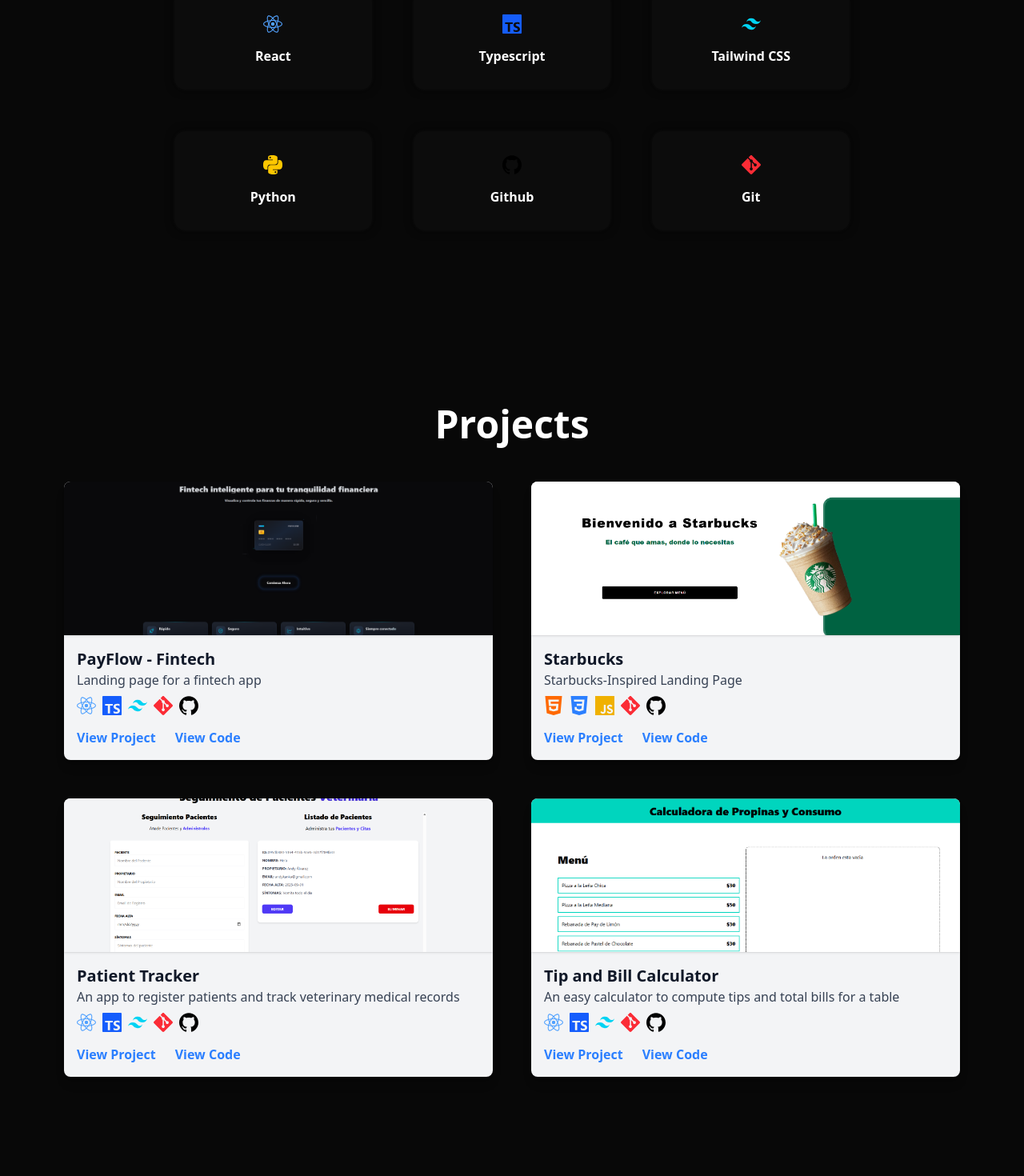
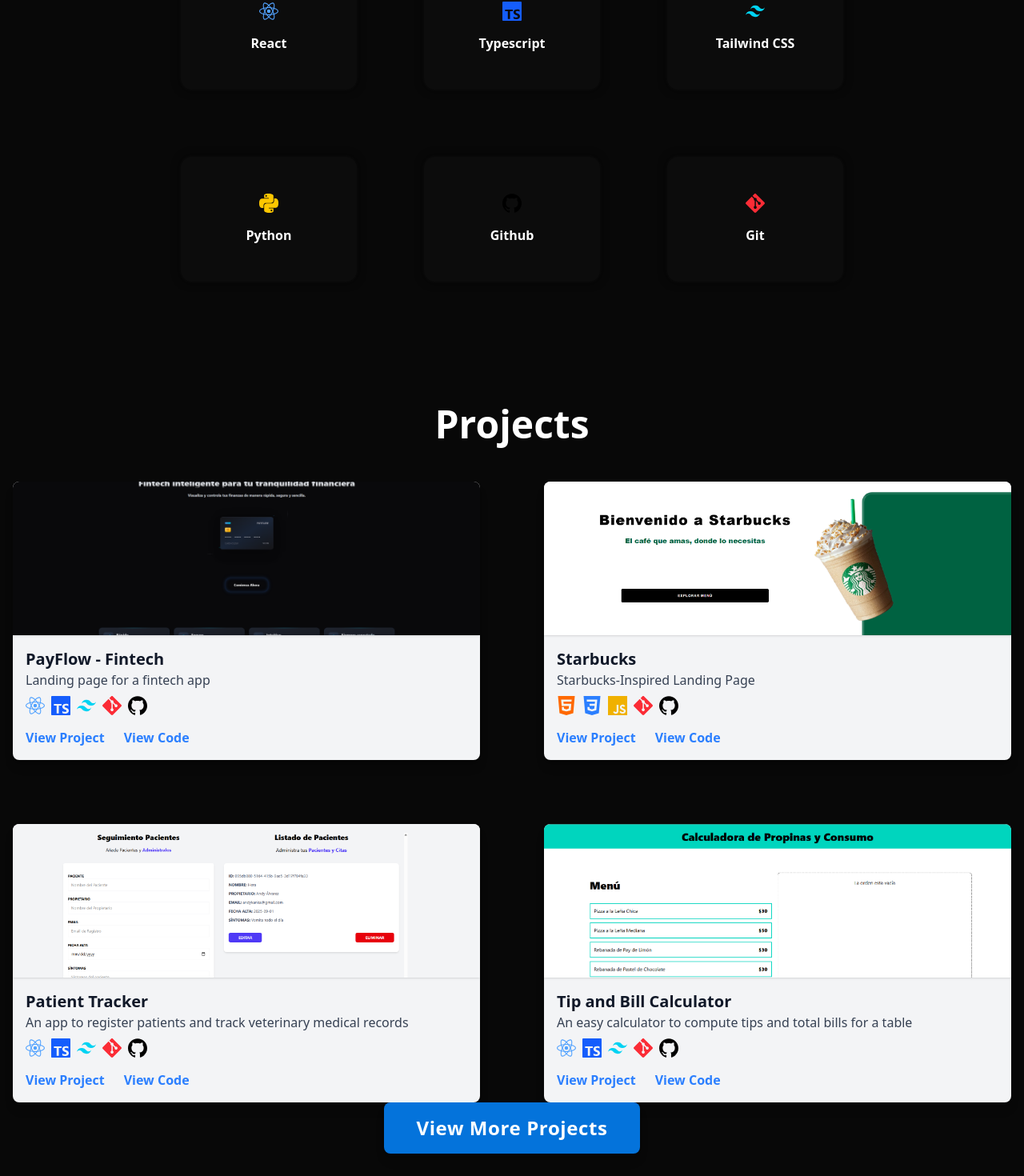
Before and after one commit to AndyAlvarezC/portfolio, a React (Vite) app: page / in a window 1280 px wide. Shown: the part 1222-2692 px from the top of the page at 80% size. Built offline with nearby package versions, Linux system fonts and the light colour scheme; no server answers.

Commit message:
refactor: improve SkillCard responsiveness and code structure

```diff
--- a/src/App.tsx
+++ b/src/App.tsx
@@ -1,10 +1,10 @@
-import Header from "./components/Header"
+import Header from "./layouts/Header"
 import Home from './sections/Home';
 import Skills from './sections/Skills';
 import Projects from './sections/Projects';
 import About from './sections/About';
 import Contact from './sections/Contact';
-import Footer from './components/Footer';
+import Footer from './layouts/Footer';
 
 function App() {
   return (
--- a/src/components/SkillCard.tsx
+++ b/src/components/SkillCard.tsx
@@ -9,22 +9,34 @@ type SkillsCardsProps = {
 
 const SkillCard: FC<SkillsCardsProps> = ({ title, icon: Icon, color }) => {
     return (
-        <div className="md:flex-1/4 bg-[var(--second-bg-color)] text-white p-6 rounded-2xl shadow-[0px_0px_10px_rgba(0,0,0,0.5)] transition-all ease-in-out duration-300 flex flex-col items-center w-32 md:w-40 md:h-32 justify-center
-        hover:shadow-[0px_0px_20px_rgba(37,99,235,1)] hover:scale-105 border-2 border-[var(--main-bg-color)] cursor-pointer">
-            <Icon className={`w-6 h-6 mb-4 ${color}`} />
-            <h3 className="text-xm font-bold">{title}</h3>
+        <div className="w-full bg-[var(--second-bg-color)] text-white p-6 rounded-2xl shadow-[0px_0px_10px_rgba(0,0,0,0.5)]
+            transition-all ease-in-out duration-300 flex flex-col items-center md:w-56 md:h-40 justify-center
+            hover:shadow-[0px_0px_20px_rgba(37,99,235,1)] hover:scale-105 border-2 border-[var(--main-bg-color)] cursor-pointer">
+            <Icon className={`w-6 h-6 ${color}`} />
+            <h3 className="text-xm font-bold pt-4">{title}</h3>
         </div>
     )
 }
 
+
 export default function Cards() {
     return (
         <div className="text-white py-12 md:p-12">
-            <div className="flex flex-wrap justify-center gap-6 md:gap-12">
-                {skillsDB.map((skill) => (
-                <SkillCard key={skill.title} title={skill.title} icon={skill.icon} color={skill.color} />
-            ))}
+            <div className="grid grid-cols-2 gap-6 md:flex md:flex-wrap md:justify-center md:gap-20">
+                {skillsDB.map((skill, i) => {
+                    const isLastOdd = i === skillsDB.length - 1 && skillsDB.length % 2 !== 0;
+                    return (
+                        <div
+                            key={skill.title}
+                            className={`${
+                                isLastOdd ? "col-span-2 flex justify-center md:col-auto md:flex-none" : ""
+                            }`}
+                        >
+                            <SkillCard title={skill.title} icon={skill.icon} color={skill.color} />
+                        </div>
+                    )
+                })}
             </div>
         </div>
-    );
+    )
 }
--- /dev/null
+++ b/src/hooks/useActiveSection.ts
@@ -0,0 +1,27 @@
+import { useState, useEffect } from "react";
+
+export const useActiveSection = () => {
+  const [activeSection, setActiveSection] = useState<string>("home");
+
+  useEffect(() => {
+    const sections = document.querySelectorAll("section");
+    const observer = new IntersectionObserver(
+      (entries) => {
+        entries.forEach((entry) => {
+          if (entry.isIntersecting) {
+            setActiveSection(entry.target.id);
+          }
+        });
+      },
+      {
+        threshold: window.innerWidth < 768 ? 0.3 : 0.6,
+        rootMargin: "-80px 0px 0px 0px",
+      }
+    );
+
+    sections.forEach((section) => observer.observe(section));
+    return () => observer.disconnect();
+  }, []);
+
+  return activeSection;
+};
--- a/src/components/Footer.tsx
+++ b/src/layouts/Footer.tsx
@@ -3,15 +3,15 @@ import { faCode } from '@fortawesome/free-solid-svg-icons';
 
 export default function Footer() {
     return (
-        <div className="footer flex items-center justify-center h-20 bg-[var(--second-bg-color)] text-white font-bold shadow text-xs md:text-lg">
+        <div className="footer flex items-center text-center justify-center h-20 bg-[var(--second-bg-color)] text-white font-bold shadow text-xs md:text-lg">
             <p>
-                <FontAwesomeIcon icon={faCode} className="text-[var(--main-color)] mr-2" />
+                <FontAwesomeIcon icon={faCode} className="text-[var(--main-color)]" />
                 Andy Álvarez
                 <span className="text-blue-600 p-1">|</span>
                 Created and designed by me
                 <span className="text-blue-600 p-1">#</span>
                 2025
-                <FontAwesomeIcon icon={faCode} className="text-[var(--main-color)] ml-2" />
+                <FontAwesomeIcon icon={faCode} className="text-[var(--main-color)]" />
                 </p>
         </div>
     )
--- a/src/sections/About.tsx
+++ b/src/sections/About.tsx
@@ -1,7 +1,7 @@
 
 export default function About() {
     return (
-        <section id="about" className="flex flex-col items-center py-26 w-full scroll-mt-20 mb-16">
+        <section id="about" className="flex flex-col min-h-screen justify-center items-center py-26 w-full scroll-mt-20 mb-16">
                         <div className="max-w-5xl w-full p-10 rounded-2xl text-center">
                             <h1 className="text-5xl font-bold mb-8">About me</h1>
                             <div className="text-xl text-left gap-8 flex flex-col items-center justify-center mt-16 mb-8">
--- a/src/sections/Contact.tsx
+++ b/src/sections/Contact.tsx
@@ -3,7 +3,7 @@ import Form from "../components/Form";
 
 export default function Contact() {
     return (
-        <section id="contact" className="flex flex-col items-center py-16 w-full scroll-mt-20 mb-16">
+        <section id="contact" className="flex flex-col items-center w-full scroll-mt-20 mb-16">
             <h1 className="text-5xl font-bold mb-16">Contact</h1>
             <SocialCard />
             <Form />
--- a/src/sections/Projects.tsx
+++ b/src/sections/Projects.tsx
@@ -3,10 +3,10 @@ import { projectsDB } from "../data/projectsDB";
 
 export default function Projects() {
     return (
-        <section id="projects" className="flex flex-col items-center py-16 w-full scroll-mt-20 mb-16"
+        <section id="projects" className="flex flex-col min-h-screen items-center justify-center py-16 w-full scroll-mt-20 mb-16"
         style={{ scrollMarginTop: '80px' }}>
             <h1 className="text-5xl font-bold text-center mb-12">Projects</h1>
-            <div className="grid grid-cols-1 sm:grid-cols-2 gap-12 w-full max-w-6xl px-4">
+            <div className="grid grid-cols-1 sm:grid-cols-2 gap-20 w-full max-w-7xl px-4">
                 {projectsDB.map((project, index) => (
                     <ProjectCard
                         key={index}
@@ -19,6 +19,15 @@ export default function Projects() {
                     />
                 ))}
             </div>
+            <div className="m-auto pt-16 md:pt-0">
+                <a href="https://github.com/AndyAlvarezC?tab=repositories">
+                    <button className="bg-[var(--main-color)] text-white text-xl md:text-2xl font-bold tracking-wide
+                        py-4 px-10 rounded-lg shadow-lg transition-all duration-300 ease-in-out
+                        hover:bg-blue-600 hover:shadow-[0px_0px_40px_rgba(37,99,235,1)] cursor-pointer hover:scale-105">
+                        View More Projects
+                    </button>
+                </a>
+            </div>
         </section>
     );
 }
--- a/src/sections/Skills.tsx
+++ b/src/sections/Skills.tsx
@@ -2,9 +2,9 @@ import Cards from "../components/SkillCard";
 
 export default function Skills() {
     return (
-        <section id="skills" className="flex flex-col items-center py-16 w-full scroll-mt-20">
+        <section id="skills" className="flex flex-col min-h-screen items-center justify-center w-full scroll-mt-20">
             <div className="max-w-5xl w-full p-10 rounded-2xl text-center">
-                <h1 className="text-5xl font-bold mb-8">Skills</h1>
+                <h1 className="text-5xl font-bold">Skills</h1>
                 <Cards />
             </div>
         </section>
--- /dev/null
+++ b/src/utils/handleDownload.ts
@@ -0,0 +1,11 @@
+
+const handleDownload = (): void => {
+    const link = document.createElement("a");
+    link.href = "/CV-Andy-Álvarez-Criado.pdf";
+    link.download = "CV-Andy-Álvarez-Criado.pdf";
+    document.body.appendChild(link);
+    link.click();
+    document.body.removeChild(link);
+};
+
+export default handleDownload
```
Also changed, not shown: src/layouts/Header.tsx (renamed from src/components/Header.tsx, +5 -34 lines).
